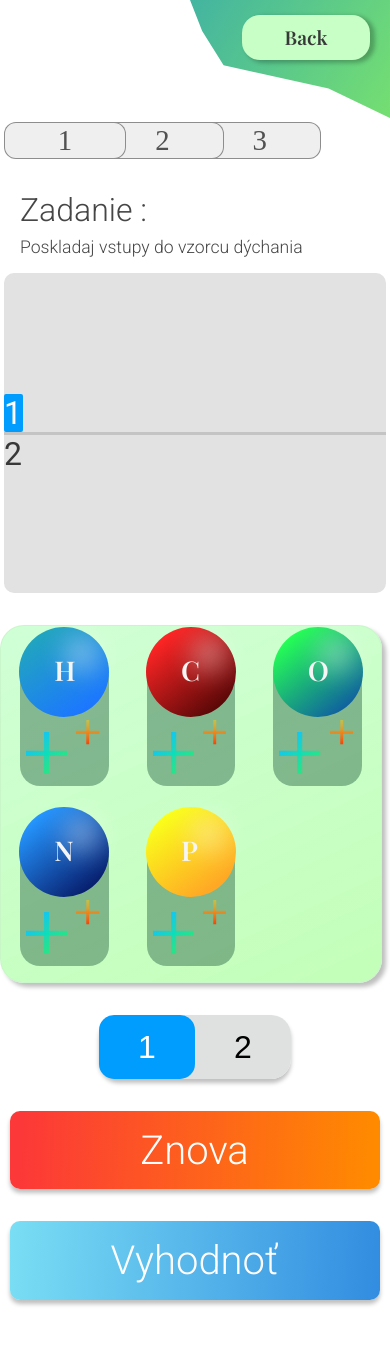
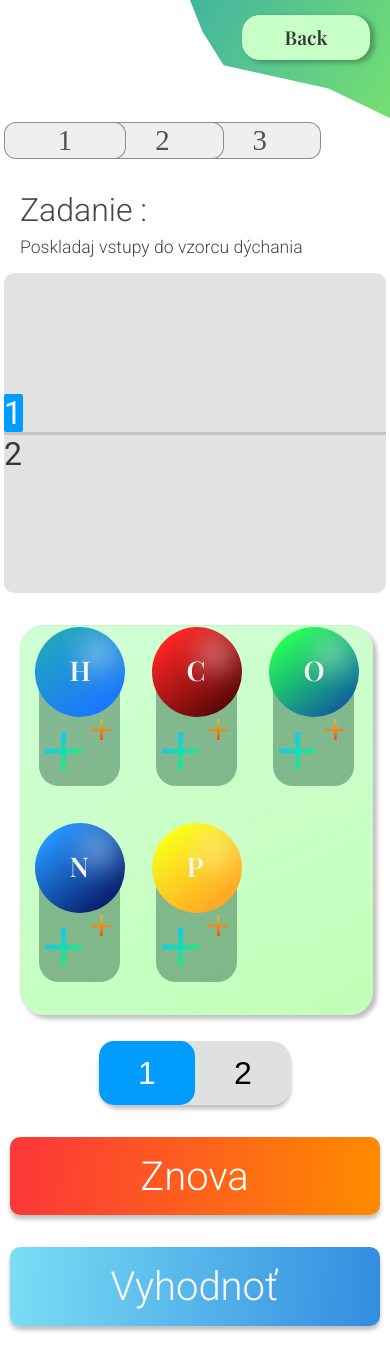
Before and after one commit to smravec/Photosynthesis-Breathing-React-Website, a React (Create React App) app: page /demo in a window 390 px wide. Before the commit the page ends 1332 px from the top, so only its background shows below. Built offline with nearby package versions, Linux system fonts and the light colour scheme.

Commit message:
Bugged grid fix

```diff
--- a/src/components/DemoPage.js
+++ b/src/components/DemoPage.js
@@ -173,7 +173,7 @@ export default function DemoPage() {
 
         <div className={styles.MainContentContainer}>
 
-            <AssignmentButtons SetAssignment = {ChangeAssignment}/>
+            <AssignmentButtons SetAssignment = {ChangeAssignment} SetCheck = {ChangeCheck} SetSolve = {SetSolve} AddItemToArray1 = {AddItemToArray1} AddItemToArray2 = {AddItemToArray2}/>
 
             <AssignmentText WhichAssignmentState = {WhichAssignment}/>
 
@@ -233,8 +233,8 @@ export default function DemoPage() {
 
         <div className={styles.MainInputContainer}>
 
+            <AddAtomButtons AddNewAtomState = {AddNewElem} />
 
-            <AddAtomButtons AddNewAtomState = {AddNewElem} />
 
             <div className={styles.OtherButtonsContainer}>
 
--- a/src/components/DemoPage.module.css
+++ b/src/components/DemoPage.module.css
@@ -27,6 +27,8 @@
 
 
     height: fit-content;
+
+
 }
 
 /* Main Content section */
@@ -427,6 +429,12 @@
 
     .MainInputContainer{
         width: 100%;
+
+        display: flex;
+        flex-direction: column;
+        align-content: center;
+
+
     }
 
     @keyframes CheckAppearing {
@@ -509,3 +517,15 @@
         margin-left: 3%;
     }
 }
+
+@media screen and (max-width: 500px){
+    .OtherButtonsContainer{
+        margin-top: 32rem;
+    }
+}
+
+@media screen and (max-width: 400px){
+    .OtherButtonsContainer{
+        margin-top: 27rem;
+    }
+}
--- a/src/components/DemoPageComponents/AddAtomButtons.module.css
+++ b/src/components/DemoPageComponents/AddAtomButtons.module.css
@@ -7,7 +7,7 @@
     row-gap: 1.25rem;
     column-gap: 1rem;
 
-    align-self: center;
+    overflow: hidden;
 }
 
 .ButtonContainer{
@@ -21,9 +21,10 @@
     max-width: 8rem;
     height: 12.5rem;
 
-    box-sizing: border-box;
     box-shadow: 4px 4px 4px rgba(0, 0, 0, 0.25);
     border-radius: 24px;
+
+    margin-bottom: 1rem;
 }
 
 /* Atom that signifies which element would this button add */
@@ -33,11 +34,12 @@
     width: 100px;
     height: 100px;
 
-    transform:translate(0px, -42px);
+    transform:translate(0px, -46px);
 }
 
 .Atom div:first-child{
     font-size: 1.9rem;
+
     transform:translate(40px, 30px);
 }
 
@@ -70,7 +72,6 @@
 /* Vector that signifies how many atoms would this button add */
 .Add1Vector{
     position: relative;
-
 
     border-radius: 5px;
 }
@@ -127,14 +128,16 @@
 
         border: 1px solid rgba(200, 245, 202, 0.82);
 
-        box-sizing: border-box;
         box-shadow: 4px 4px 4px rgba(0, 0, 0, 0.25);
 
         border-radius: 24px;
 
         column-gap: 0px;
 
-        width: 98%;
+        width: 90%;
+        left: 20px;
+
+        position: absolute;
 
         margin-bottom: 1rem;
         padding-top: 1rem;
--- a/src/components/DemoPageComponents/AssignmentButtons.js
+++ b/src/components/DemoPageComponents/AssignmentButtons.js
@@ -5,9 +5,9 @@ export default function AssignmentButtons(props){
     return(
         <div className={styles.ButtonsContainer}>
 
-            <button id={styles.Button1} onClick = { () => props.SetAssignment("1")}></button>
-            <button id={styles.Button2} onClick = { () => props.SetAssignment("2")}></button>
-            <button id={styles.Button3} onClick = { () => props.SetAssignment("3")}></button>
+            <button id={styles.Button1} onClick = { () => {props.SetAssignment("1");props.SetSolve("solving");props.AddItemToArray1([]);props.AddItemToArray2([]);}}></button>
+            <button id={styles.Button2} onClick = { () => {props.SetAssignment("2");props.SetSolve("solving");props.AddItemToArray1([]);props.AddItemToArray2([]);}}></button>
+            <button id={styles.Button3} onClick = { () => {props.SetAssignment("3");props.SetSolve("solving");props.AddItemToArray1([]);props.AddItemToArray2([]);props.SetCheck("1");}}></button>
 
         </div>
 
```
